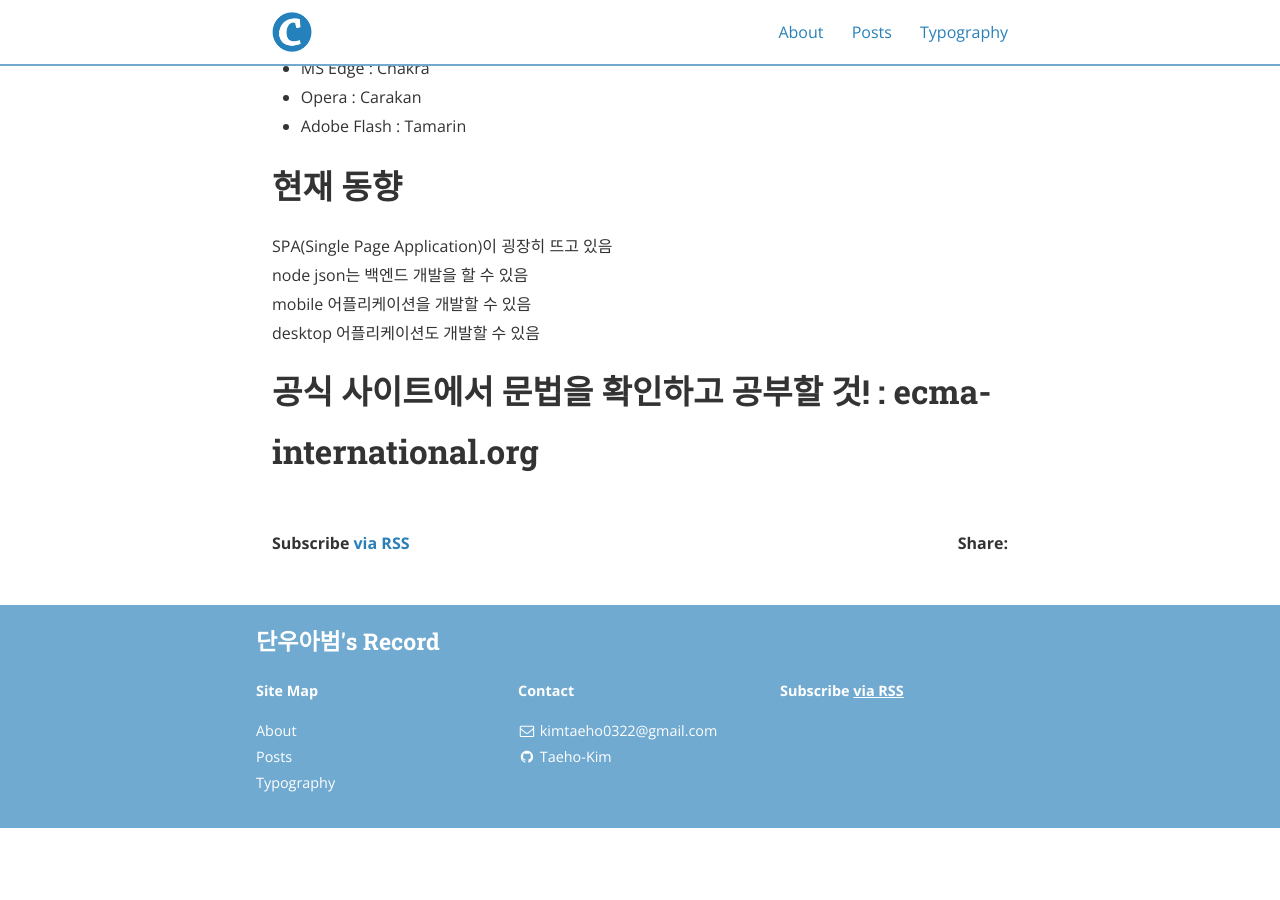
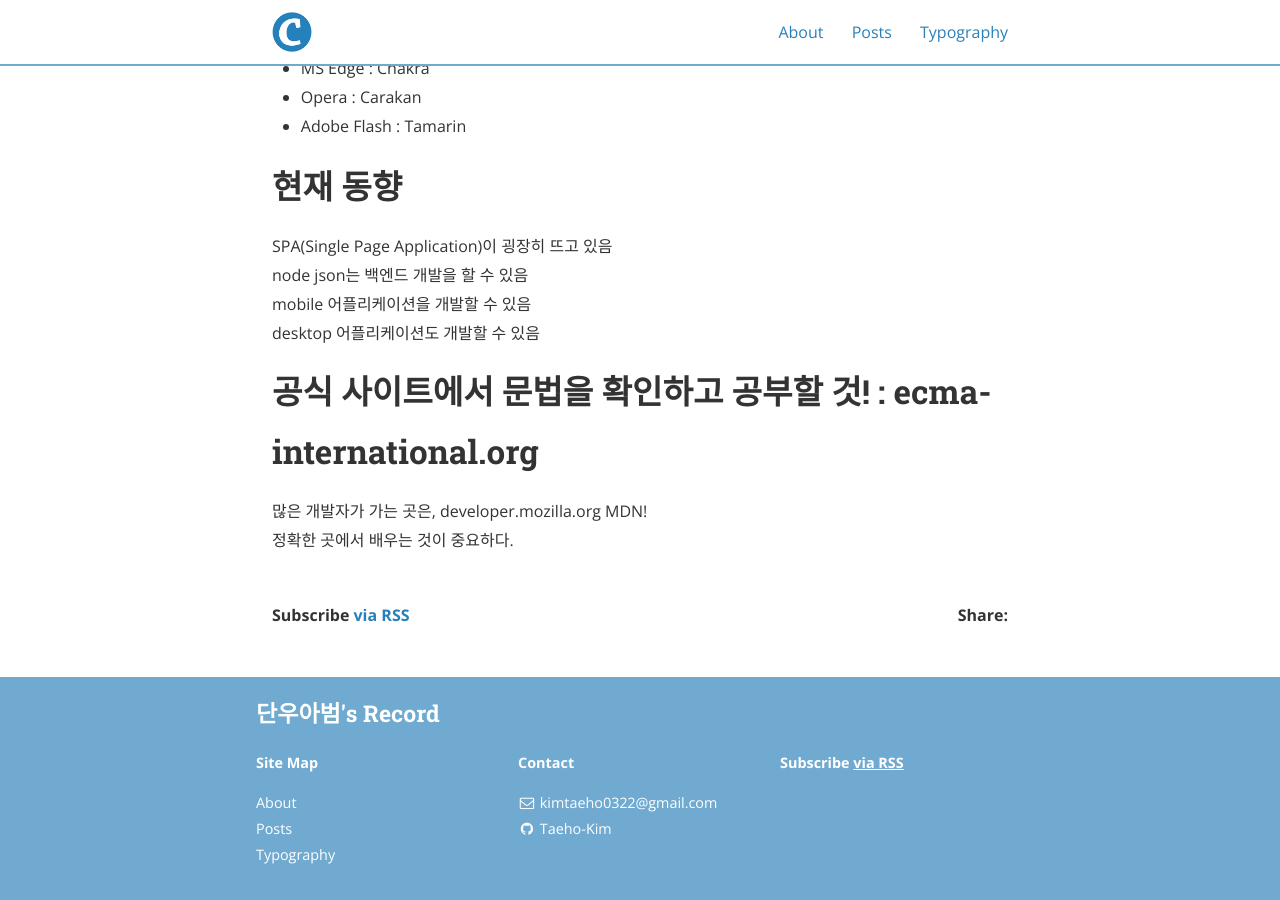
Before and after one commit to Taeho-Kim-0322/Taeho-Kim-0322.github.io, a Jekyll site: the page built from _posts/2021-01-14-자바스크립트.md, in a window 1280 px wide and 900 px high, scrolled down 1696 px. Built offline with Jekyll 4.4.1, drawn with Linux system fonts in a browser that asks for light colours; nearby versions of some CDN libraries; before the commit the page ends 2524 px from its top, so only the background shows below that.

Commit message:
Update 2021-01-14-자바스크립트.md

```diff
--- a/_posts/2021-01-14-자바스크립트.md
+++ b/_posts/2021-01-14-자바스크립트.md
@@ -60,3 +60,5 @@ mobile 어플리케이션을 개발할 수 있음
 desktop 어플리케이션도 개발할 수 있음
 
 # 공식 사이트에서 문법을 확인하고 공부할 것! : ecma-international.org
+많은 개발자가 가는 곳은, developer.mozilla.org MDN!
+정확한 곳에서 배우는 것이 중요하다.
```
